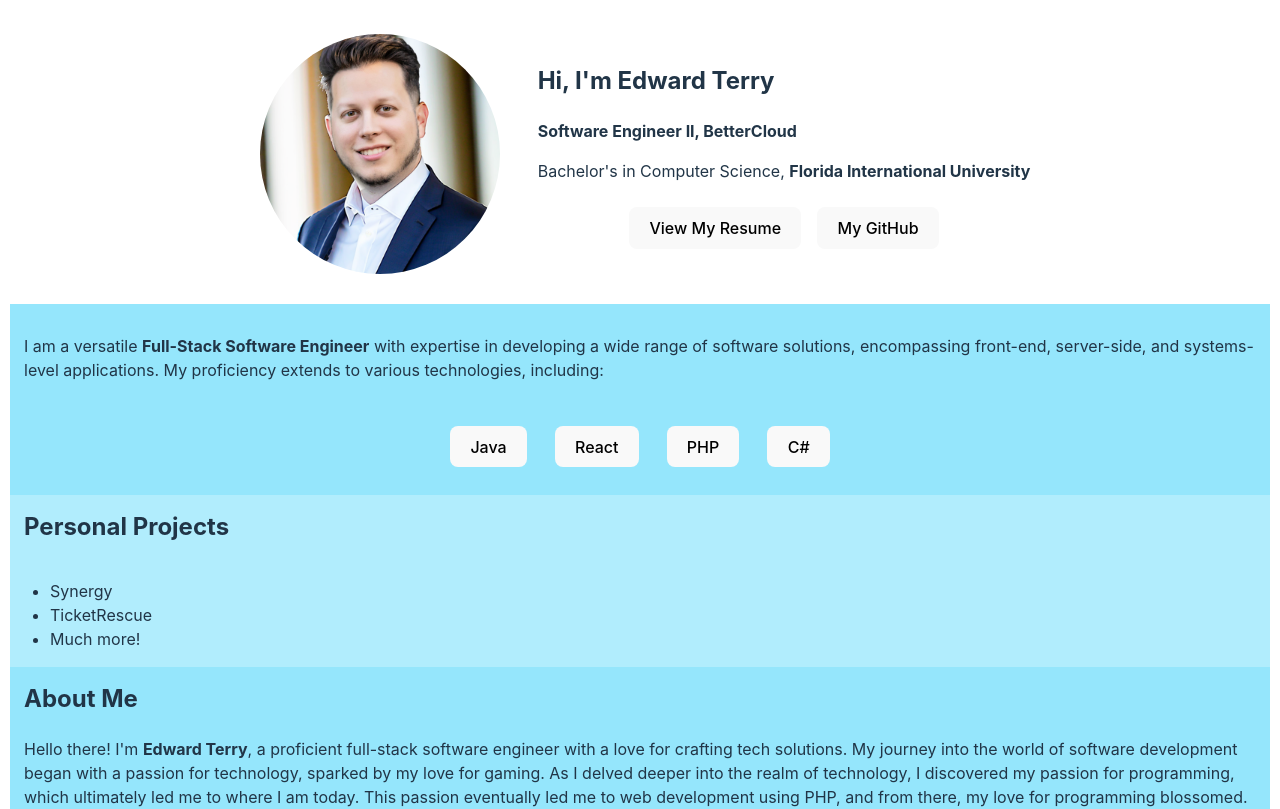
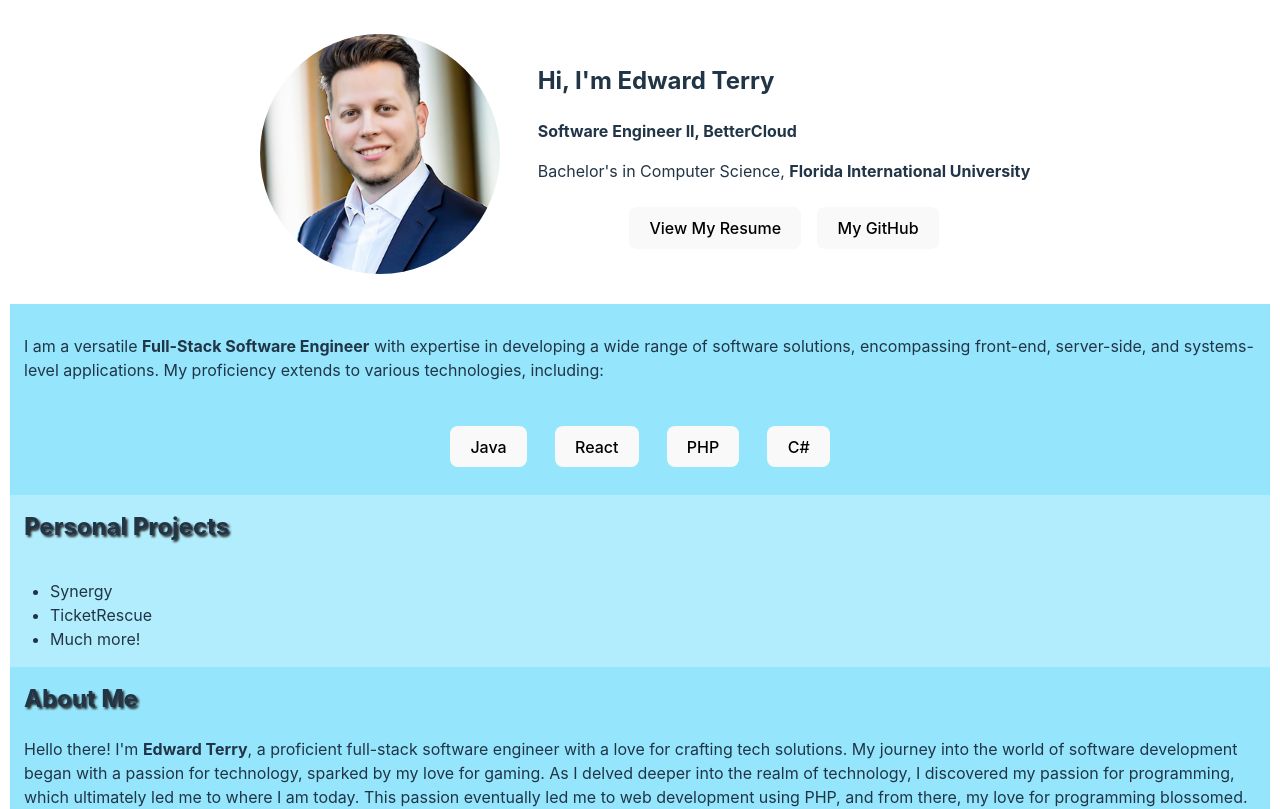
Before and after one commit to EdTerry/EdTerry.github.io, a React (Vite) app in the folder client/: page / in a window 1280 px wide. Shown: the top 809 px of the page. Built offline with nearby package versions, Linux system fonts and the light colour scheme.

Commit message:
Styling changes

```diff
--- a/client/src/App.css
+++ b/client/src/App.css
@@ -66,6 +66,7 @@
 }
 
 .projects-box h2 {
+  filter: drop-shadow(2px 2px 1px #222);
   margin-top: 0;
   padding: 14px;
 }
@@ -81,6 +82,8 @@
 }
 
 .about-me h2 {
+  filter: drop-shadow(2px 2px 1px #222);
+
   margin-top: 14px;
   padding-left: 14px;
   padding-right: 14px;
```
